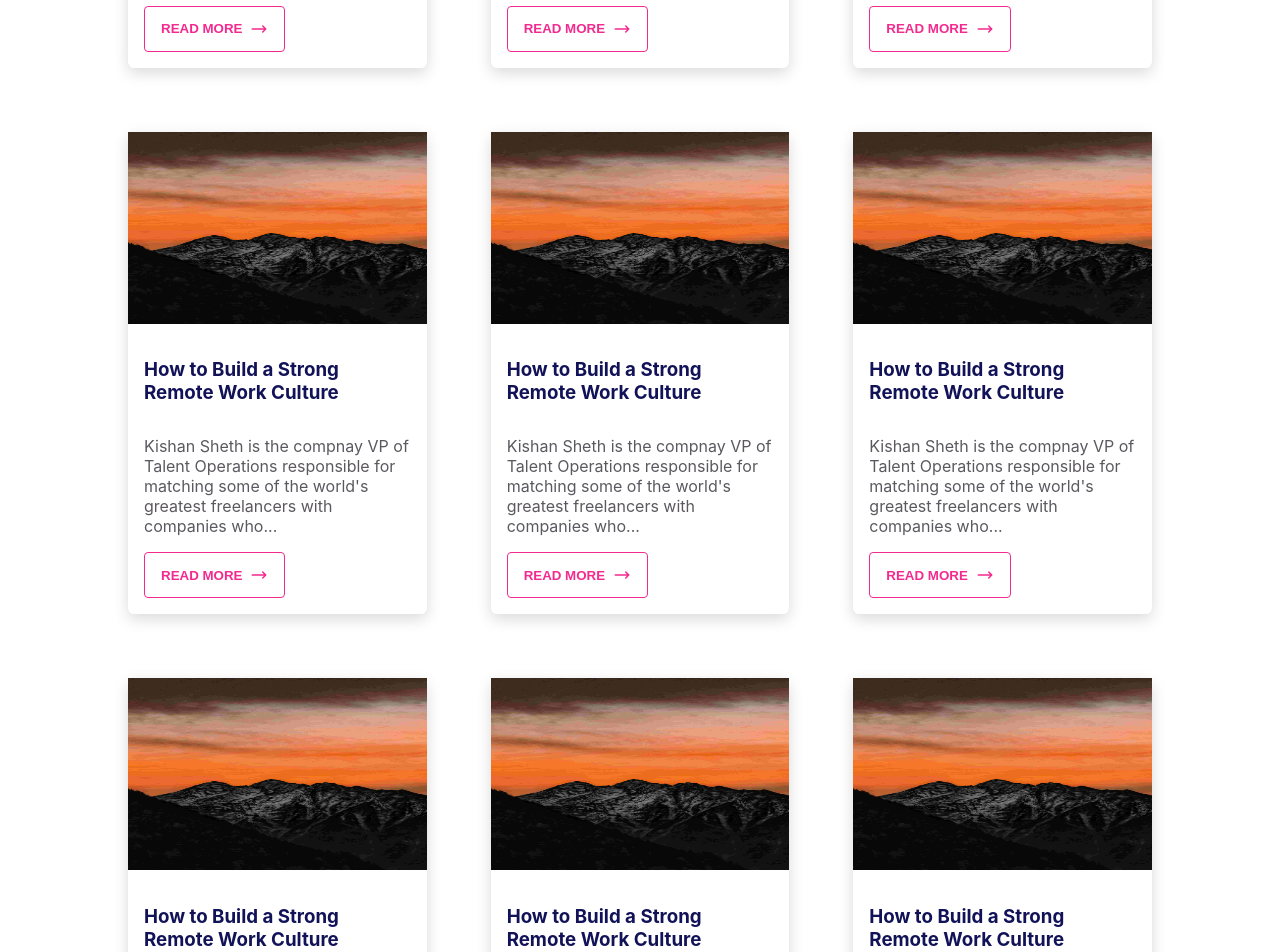
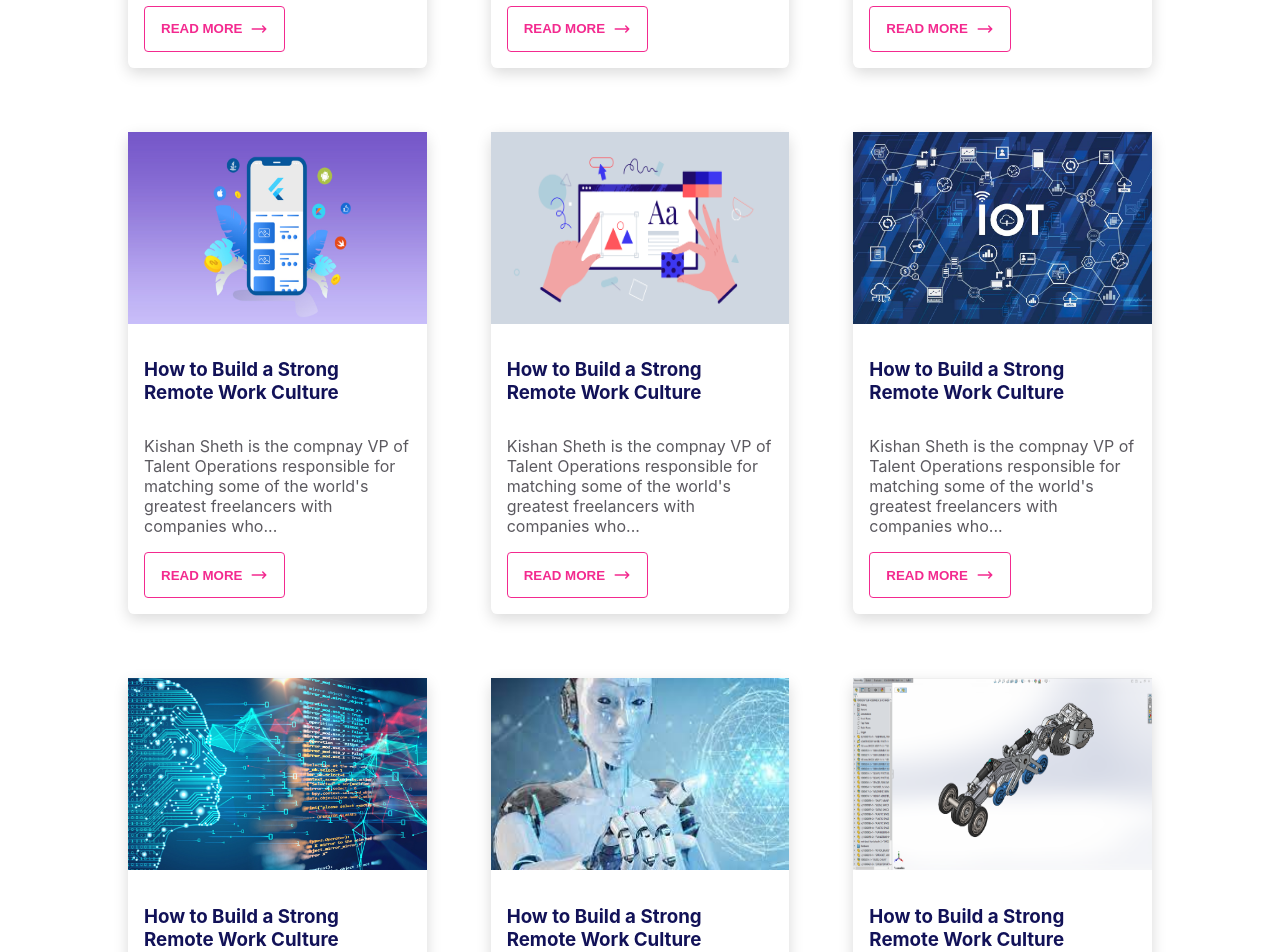
Before and after one commit to arya312/techweek, a React (Create React App) app: page / in a window 1280 px wide. Shown: the part 2080-3032 px from the top of the page. Built offline with nearby package versions, Linux system fonts and the light colour scheme.

Commit message:
events images commit

```diff
--- a/src/sections/Blogs.jsx
+++ b/src/sections/Blogs.jsx
@@ -4,9 +4,16 @@ import Button from "../components/Button";
 import Title from "../components/Title";
 import { useScroll } from "../components/useScroll";
 import { motion } from "framer-motion";
-import BlogImage1 from "../assets/blogImage1.jpg";
-import BlogImage2 from "../assets/blogImage2.jpg";
-import BlogImage3 from "../assets/blogImage3.jpg";
+import BlogImage1 from "../sections/eventsImages/basicprogramming.jpeg";
+import BlogImage2 from "../sections/eventsImages/circuits.jpeg";
+import BlogImage3 from "../sections/eventsImages/dsa.jpeg";
+import BlogImage4 from "../sections/eventsImages/flutter.jpeg";
+import BlogImage5 from "../sections/eventsImages/graphicdesign.png";
+import BlogImage6 from "../sections/eventsImages/iot.jpeg";
+import BlogImage7 from "../sections/eventsImages/ml.jpeg";
+import BlogImage8 from "../sections/eventsImages/robotics.jpeg";
+import BlogImage9 from "../sections/eventsImages/solidworks.png";
+import BlogImage10 from "../sections/eventsImages/webd.jpeg";
 import "../styles/sections/Blogs.scss";
 import { textAnimation, cardAnimation } from "../utils/Animations";
 
@@ -50,42 +57,49 @@ function Blogs() {
             animate={controls}
           />
           <Blog
-            image={BlogImage3}
+            image={BlogImage4}
             title="How to Build a Strong Remote Work Culture"
             subTitle="Kishan Sheth is the compnay VP of Talent Operations responsible for matching some of the world's greatest freelancers with companies who..."
             variants={cardAnimation}
             animate={controls}
           />
           <Blog
-            image={BlogImage3}
+            image={BlogImage5}
             title="How to Build a Strong Remote Work Culture"
             subTitle="Kishan Sheth is the compnay VP of Talent Operations responsible for matching some of the world's greatest freelancers with companies who..."
             variants={cardAnimation}
             animate={controls}
           />
           <Blog
-            image={BlogImage3}
+            image={BlogImage6}
             title="How to Build a Strong Remote Work Culture"
             subTitle="Kishan Sheth is the compnay VP of Talent Operations responsible for matching some of the world's greatest freelancers with companies who..."
             variants={cardAnimation}
             animate={controls}
           />
           <Blog
-            image={BlogImage3}
+            image={BlogImage7}
             title="How to Build a Strong Remote Work Culture"
             subTitle="Kishan Sheth is the compnay VP of Talent Operations responsible for matching some of the world's greatest freelancers with companies who..."
             variants={cardAnimation}
             animate={controls}
           />
           <Blog
-            image={BlogImage3}
+            image={BlogImage8}
             title="How to Build a Strong Remote Work Culture"
             subTitle="Kishan Sheth is the compnay VP of Talent Operations responsible for matching some of the world's greatest freelancers with companies who..."
             variants={cardAnimation}
             animate={controls}
           />
           <Blog
-            image={BlogImage3}
+            image={BlogImage9}
+            title="How to Build a Strong Remote Work Culture"
+            subTitle="Kishan Sheth is the compnay VP of Talent Operations responsible for matching some of the world's greatest freelancers with companies who..."
+            variants={cardAnimation}
+            animate={controls}
+          />
+          <Blog
+            image={BlogImage10}
             title="How to Build a Strong Remote Work Culture"
             subTitle="Kishan Sheth is the compnay VP of Talent Operations responsible for matching some of the world's greatest freelancers with companies who..."
             variants={cardAnimation}
```
